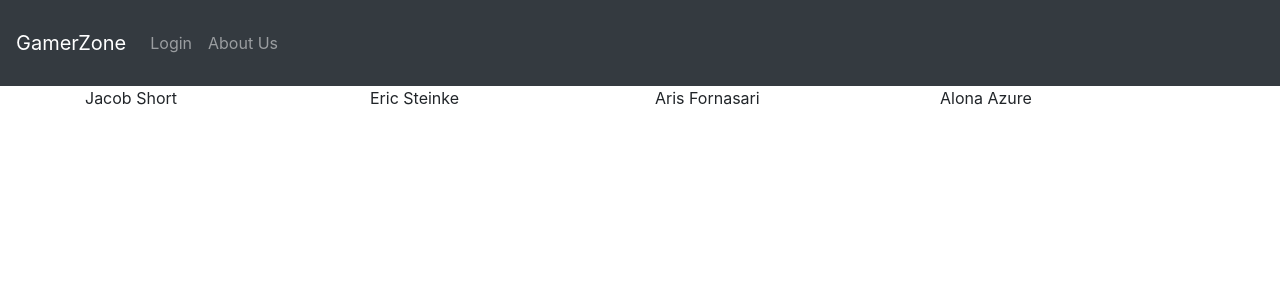
After one commit to Jacob-Short/Q4-Capstone, a Django app: page /about_devs/ in a window 1280 px wide. The commit adds this page. Shown: the top 300 px of the page. Run offline with Django 3.2, Linux system fonts and the light colour scheme; some libraries are stand-ins or nearby versions.

Commit message:
added about devs view /template for nav about

```diff
--- a/accounts/urls.py
+++ b/accounts/urls.py
@@ -1,15 +1,15 @@
 from django.urls import path
 from accounts import views as account_views
-from accounts import views
 from django.conf.urls.static import static
 from django.conf import settings
 
 urlpatterns = [
     path('', account_views.IndexView.as_view(), name='root'),
     path('home/', account_views.HomePageView.as_view(), name='homepage'),
-    path("signup/", views.SignUpView.as_view(), name="signup"),
-    path("login/", views.LoginView.as_view(), name="login"),
-    path("logout/", views.logout_view, name="logout"),
-    path("profile/<int:id>/", views.ProfileView.as_view(), name="profile"),
-    path("edit/<int:id>/", views.edit_profile, name="editprofile"),
+    path("signup/", account_views.SignUpView.as_view(), name="signup"),
+    path("login/", account_views.LoginView.as_view(), name="login"),
+    path("logout/", account_views.logout_view, name="logout"),
+    path("profile/<int:id>/", account_views.ProfileView.as_view(), name="profile"),
+    path("edit/<int:id>/", account_views.edit_profile, name="editprofile"),
+    path("about_devs/", account_views.about_devs, name="about"),
 ] + static(settings.MEDIA_URL, document_root=settings.MEDIA_ROOT)
--- a/accounts/views.py
+++ b/accounts/views.py
@@ -107,3 +107,10 @@ def edit_profile(request, id):
         })
         context = {'form': form}
         return render(request, 'profile_edit.html', context)
+
+
+
+def about_devs(request):
+    template = 'about_devs.html'
+    context = {}
+    return render(request, template, context)
--- /dev/null
+++ b/templates/about_devs.html
@@ -0,0 +1,36 @@
+{% extends 'base.html' %}
+<!DOCTYPE html>
+<html lang="en">
+
+<head>
+    <meta charset="UTF-8" />
+    <meta http-equiv="X-UA-Compatible" content="IE=edge" />
+    <meta name="viewport" content="width=device-width, initial-scale=1.0" />
+    <title>User Detail</title>
+</head>
+
+
+
+
+{% block content %}
+<div class="container">
+    <div class="row">
+      <div class="col">
+        Jacob Short
+      </div>
+      <div class="col">
+        Eric Steinke
+      </div>
+      <div class="col">
+        Aris Fornasari
+      </div>
+      <div class="col">
+        Alona Azure
+      </div>
+    </div>
+  </div>
+
+{% endblock %}
+</body>
+
+</html>
--- a/templates/base.html
+++ b/templates/base.html
@@ -90,7 +90,7 @@
         </li>
         {% endif %}
         <li class="nav-item">
-          <a class="nav-link" href="#">
+          <a class="nav-link" href="/about_devs">
             About Us
           </a>
         </li>
```
